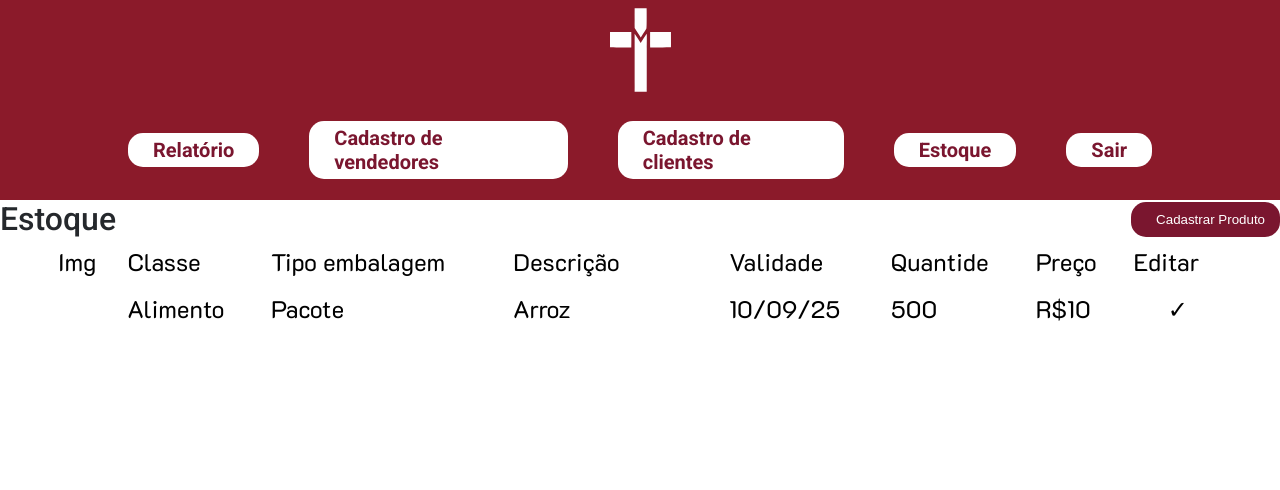
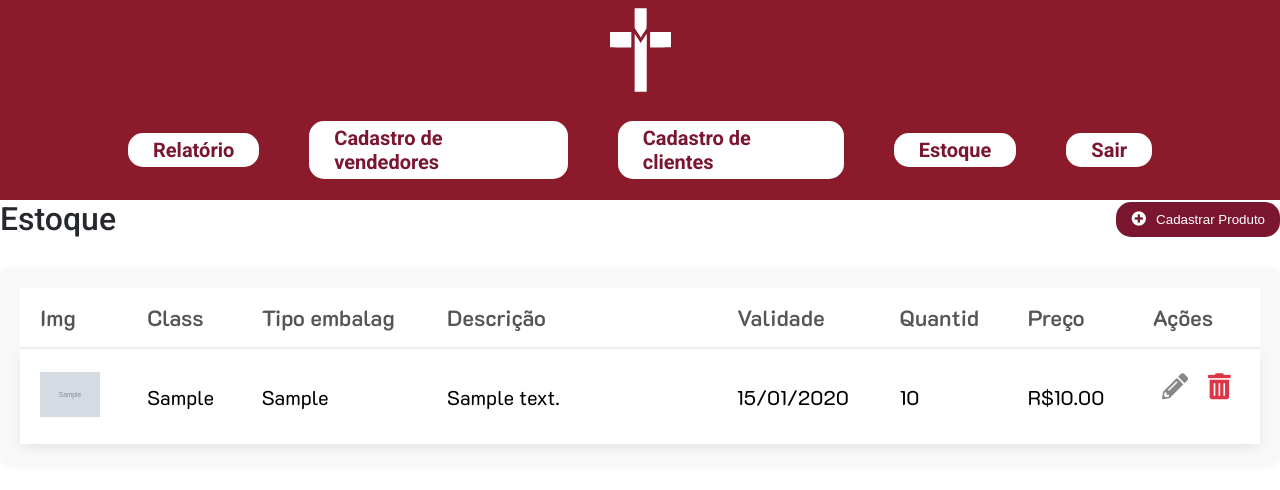
Before and after one commit to EnriqueSena1/Projeto_Prover, a Django app: page /estoqueadm/ in a window 1280 px wide. Shown: the top 490 px of the page. Run offline with Django 4.2, Linux system fonts and the light colour scheme; tables that the repository leaves empty hold one stand-in row (values such as "Sample post"); grey boxes marked "Sample" are stand-in pictures.

Commit message:
Fix Estoque Adm
Foi alterado o CSS, HTML e WebViews da página do Estoque, temos que verificar o motivo de estar cadastrando 2 produtos quando inclui o produto.

```diff
--- a/ProjetoProver/ProjetoProver/settings.py
+++ b/ProjetoProver/ProjetoProver/settings.py
@@ -83,7 +83,7 @@ DATABASES = {
         'ENGINE': 'django.db.backends.mysql',
         'NAME': 'bancoprover',
         'USER':'root',
-        'PASSWORD':'',
+        'PASSWORD':'julia3105',
         'HOST':'localhost',
         'PORT': '3306',
     }
--- a/ProjetoProver/api/static/css/AdminCSS/estoqueAdm.css
+++ b/ProjetoProver/api/static/css/AdminCSS/estoqueAdm.css
@@ -1,21 +1,24 @@
 @import url('https://fonts.googleapis.com/css2?family=Roboto:ital,wght@0,100..900;1,100..900&display=swap');
 @import url('https://fonts.googleapis.com/css2?family=K2D:ital,wght@0,100;0,200;0,300;0,400;0,500;0,600;0,700;0,800;1,100;1,200;1,300;1,400;1,500;1,600;1,700;1,800&family=Roboto:ital,wght@0,100..900;1,100..900&display=swap');
 
+.container_principal_estoque {
+    padding: 20px;
+}
 
 .titulo_estoque {
     color: #25282C;
-    font-family: Roboto;
+    font-family: 'Roboto', sans-serif;
     font-size: 32px;
     font-style: normal;
     font-weight: 500;
     line-height: normal;
 }
 
-
 .cabecalho_estoque {
     display: flex;
     justify-content: space-between;
     align-items: center;
+    margin-bottom: 30px;
 }
 
 .botao_cadastrar_produto {
@@ -27,35 +30,37 @@
     padding: 10px 15px;
     align-items: center;
     gap: 10px;
+    cursor: pointer;
+    transition: background-color 0.2s ease;
 }
 
-.cabecalho_lista{
-    display: flex;
-    padding: 0px 50px;
-    justify-content: space-between;
-    align-items: center;
-    align-self: stretch;
+.botao_cadastrar_produto:hover {
+    background-color: #5d1123;
 }
 
-.cabecalho_lista1{
-    display: flex;
+.botao_cadastrar_produto .fas {
+    font-size: 1.1em;
+}
 
+.container_estoque {
+    background-color: #f8f8f8;
+    padding: 20px;
+    border-radius: 10px;
+    box-shadow: 0 2px 10px rgba(0, 0, 0, 0.05);
 }
 
 table {
     border-collapse: collapse;
     width: 100%;
-    font-family: Arial, sans-serif;
+    font-family: 'K2D', sans-serif;
 }
 
 th, td {
     border: none;
-
     text-align: left;
-    padding: 8px;
+    padding: 15px 20px;
     color: #000;
-    font-family: K2D;
-    font-size: 24px;
+    font-size: 20px;
     font-style: normal;
     font-weight: 400;
     line-height: normal;
@@ -63,12 +68,96 @@ th, td {
 
 th {
     background-color: white;
+    color: #555;
+    font-weight: 600;
+    font-size: 22px;
+    padding-bottom: 15px;
+    border-bottom: 2px solid #eee;
+    font-family: 'K2D', sans-serif;
+    position: sticky;
+    top: 0;
+    z-index: 10;
 }
 
-.edit-btn {
-    text-align: center;
+.th_descricao {
+    width: 250px;
 }
 
-.th_descricao{
-    width: 200px;
+.produto_item_linha {
+    background-color: #fff;
+    border-radius: 8px;
+    box-shadow: 0 4px 12px rgba(0, 0, 0, 0.08);
+    transition: transform 0.2s ease-in-out, box-shadow 0.2s ease-in-out;
 }
+
+.produto_item_linha td {
+    vertical-align: middle;
+    padding: 15px 20px;
+}
+
+.produto_item_linha:hover {
+    transform: translateY(-3px);
+    box-shadow: 0 6px 16px rgba(0, 0, 0, 0.12);
+}
+
+.produto_img {
+    width: 60px;
+    height: 60px;
+    object-fit: contain;
+    border-radius: 4px;
+}
+
+
+.acoes-btns {
+    text-align: center;
+    display: flex;
+    gap: 10px;
+    justify-content: center;
+    align-items: center;
+}
+
+.btn_editar_produto,
+.btn_excluir_produto {
+    font-size: 1.3em;
+    cursor: pointer;
+    transition: color 0.2s ease, transform 0.1s ease;
+    display: inline-block;
+    padding: 5px;
+    border-radius: 5px;
+}
+
+.btn_editar_produto {
+    color: #888;
+}
+
+.btn_editar_produto:hover {
+    color: #333;
+    transform: scale(1.1);
+}
+
+.btn_excluir_produto {
+    color: #dc3545;
+}
+
+.btn_excluir_produto:hover {
+    color: #c82333;
+    transform: scale(1.1);
+}
+
+.no_products_message td {
+    text-align: center;
+    padding: 40px;
+    color: #666;
+    font-style: italic;
+    font-size: 18px;
+}
+
+th {
+    font-family: 'K2D', sans-serif;
+    font-weight: 600;
+}
+
+td {
+    font-family: 'K2D', sans-serif;
+    font-weight: 400;
+}
--- a/ProjetoProver/api/templates/admin/estoqueAdm.html
+++ b/ProjetoProver/api/templates/admin/estoqueAdm.html
@@ -1,54 +1,87 @@
 {% extends "base.html" %}
-
 {% load static %}
 
-{%block content%}
+{% block content %}
 
 <!DOCTYPE html>
 <html lang="pt-BR">
 <head>
     <meta charset="UTF-8">
     <meta name="viewport" content="width=device-width, initial-scale=1.0">
-    <link rel="stylesheet" href="../../static/css/AdminCSS/estoqueAdm.css">
+    <link rel="stylesheet" href="{% static 'css/AdminCSS/estoqueAdm.css' %}">
+    <link rel="stylesheet" href="https://cdnjs.cloudflare.com/ajax/libs/font-awesome/5.15.4/css/all.min.css">
     <title>Controle de Estoque</title>
 </head>
 <body>
     {% include "componentes/menus/menuAdmin.html" %}
-    {% include "componentes/popUps/popUpProduto.html" %}
+
     <div class="cabecalho_estoque">
-    <h1 class="titulo_estoque">Estoque</h1>
-    <button class="botao_cadastrar_produto" id="openDialogButton"><img src="" alt="">Cadastrar Produto</button>
+        <h1 class="titulo_estoque">Estoque</h1>
+        <button class="botao_cadastrar_produto" onclick="abrirDialog()" id="openDialogButton">
+            <i class="fas fa-plus-circle"></i> Cadastrar Produto
+        </button>
     </div>
-    <div class="cabecalho_lista">
+
+    <div class="container_estoque">
         <table>
             <thead>
                 <tr>
                     <th>Img</th>
-                    <th>Classe</th>
-                    <th>Tipo embalagem</th>
+                    <th>Class</th>
+                    <th>Tipo embalag</th>
                     <th class="th_descricao">Descrição</th>
                     <th>Validade</th>
-                    <th>Quantide</th>
+                    <th>Quantid</th>
                     <th>Preço</th>
-                    <th>Editar</th>
+                    <th>Ações</th>
                 </tr>
             </thead>
+            <tbody>
+                {% for produto in produtos %}
+                <tr class="produto_item_linha">
+                    <td>
+                        {% if produto.imagem %}
+                            <img src="{{ produto.imagem.url }}" alt="{{ produto.descricao }}" class="produto_img">
+                        {% else %}
+                            <img src="{% static 'img/placeholder.png' %}" alt="Sem Imagem" class="produto_img">
+                        {% endif %}
+                    </td>
+                    <td>{{ produto.classe }}</td>
+                    <td>{{ produto.tipo_produto }}</td>
+                    <td>{{ produto.descricao }}</td>
+                    <td>
+                        {% if produto.validade %}
+                            {{ produto.validade|date:"d/m/Y" }}
+                        {% else %}
+                            N/A
+                        {% endif %}
+                    </td>
+                    <td>{{ produto.quantidade }}</td>
+                    <td>R${{ produto.valor|floatformat:2 }}</td>
+                    <td class="acoes-btns"> {# Nova classe para os botões de ação #}
+                        {# Botão de edição #}
+                        <a href="#" onclick="editarProduto({{ produto.id }})" class="btn_editar_produto">
+                            <i class="fas fa-pencil-alt"></i>
+                        </a>
+                        {# NOVO: Botão de exclusão #}
+                        <a href="#" onclick="deletarProduto({{ produto.id }})" class="btn_excluir_produto">
+                            <i class="fas fa-trash-alt"></i>
+                        </a>
+                    </td>
+                </tr>
+                {% empty %}
+                <tr class="no_products_message">
+                    <td colspan="8">Nenhum produto encontrado no estoque.</td>
+                </tr>
+                {% endfor %}
+            </tbody>
+        </table>
+    </div>
 
-        <tbody>
-            <tr>
-                <td></td>
-                <td>Alimento</td>
-                <td>Pacote</td>
-                <td>Arroz</td>
-                <td>10/09/25</td>
-                <td>500</td>
-                <td>R$10</td>
-                <td class="edit-btn">✓</td>
-            </tr>
-        </tbody>
-    </table>
-    </div>
+    {% include "componentes/popUps/popUpProduto.html" %}
+
+    <script src="{% static 'js/popUpJs/popUpProduto.js' %}"></script>
 </body>
 </html>
 
-{%endblock%}
+{% endblock %}
--- a/ProjetoProver/api/views/web_views.py
+++ b/ProjetoProver/api/views/web_views.py
@@ -67,7 +67,11 @@ def cadastroCliente(request):
     return  render(request, 'vendedor/cadastroCliente.html', {"usuarios": usuarios})
 
 def estoque_adm(request):
-    return render(request, 'admin/estoqueAdm.html')
+    produtos = Produto.objects.filter(is_disponivel=True)
+    context = {
+        'produtos': produtos
+    }
+    return render(request, 'admin/estoqueAdm.html', context)
 
 def produto(request):
     produtos = Produto.objects.filter(is_disponivel=True)
```
